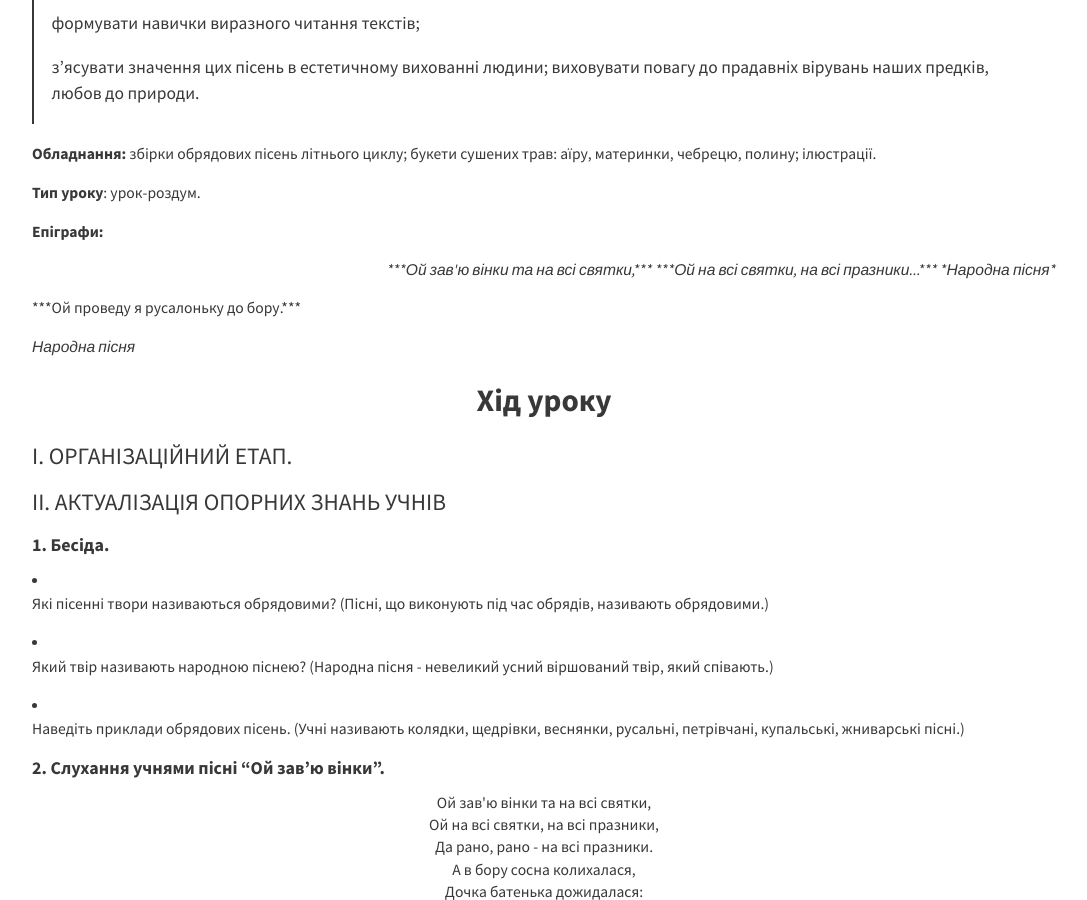
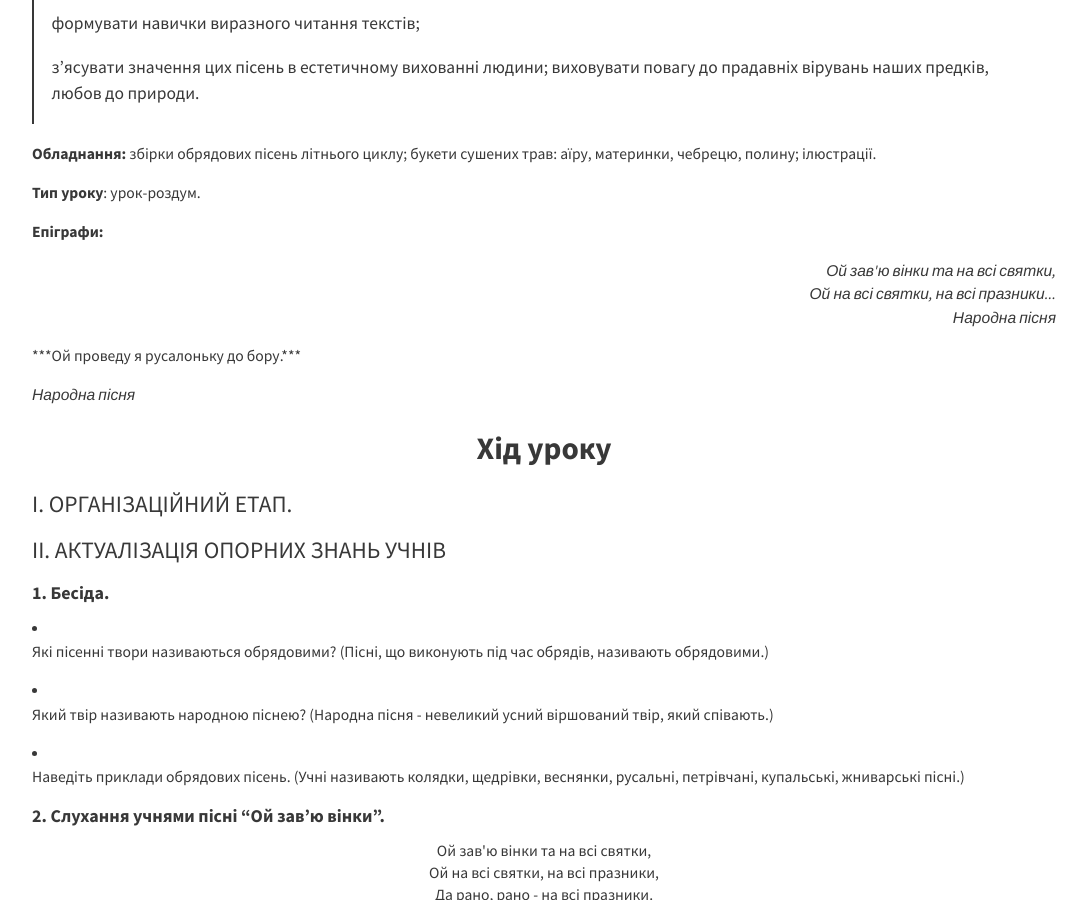
Before and after one commit to tetyanashevchuk/tetyanashevchuk.github.io, a Jekyll site: the page built from _posts/2016-01-03-6-klass-lit-pisni-litnyogo-kalendarnogo-cyklu.md, in a window 1280 px wide and 900 px high, scrolled down 884 px. Shown: the whole window, without its empty margins (96-1183 px from the left). Built offline with Jekyll 4.4.1, drawn with Linux system fonts in a browser that asks for light colours; nearby versions of some CDN libraries.

```diff
--- a/_posts/2016-01-03-6-klass-lit-pisni-litnyogo-kalendarnogo-cyklu.md
+++ b/_posts/2016-01-03-6-klass-lit-pisni-litnyogo-kalendarnogo-cyklu.md
@@ -29,11 +29,9 @@
 **Епіграфи:**
 
 <div class="epigraph">
- ***Ой зав'ю вінки та на всі святки,***
-
- ***Ой на всі святки, на всі празники...***
-
- *Народна пісня*
+ <p>Ой зав'ю вінки та на всі святки,</p>
+ <p>Ой на всі святки, на всі празники...</p>
+ <p>Народна пісня</p>
 </div>
 
  <p text-align="right">***Ой проведу я русалоньку до бору.***</p>
```
